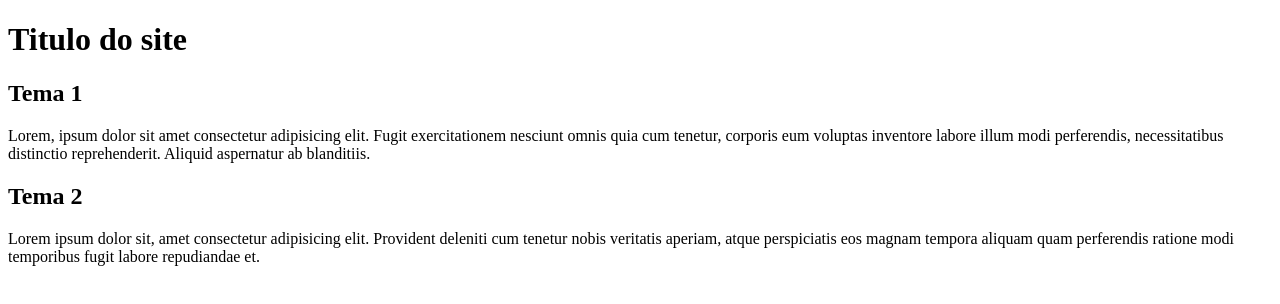
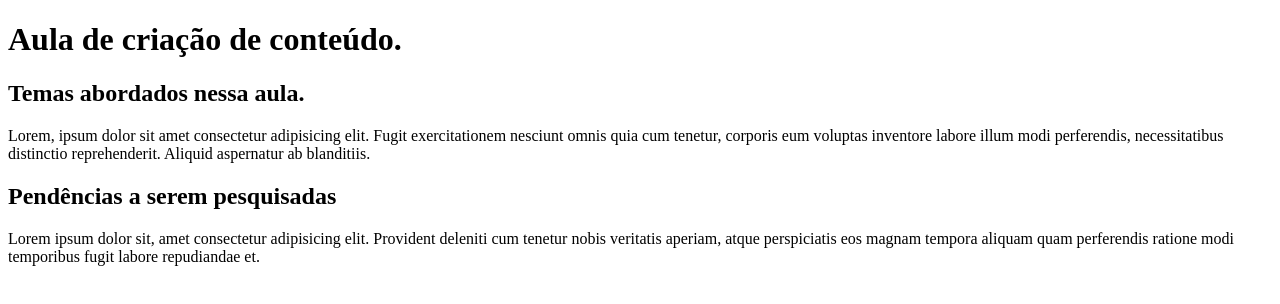
Before and after one commit to antoniomansim/ProjetoSiteAula, a plain HTML site: page index.html in a window 1280 px wide. Drawn offline with Linux system fonts and the light colour scheme.

Commit message:
Temas de abordagem na aula.
Foi apenas alterado o texto do cabeçalho.

```diff
--- a/index.html
+++ b/index.html
@@ -9,14 +9,14 @@
 <body>
     <main>
         <header>
-           <h1> Titulo do site</h1>
+           <h1> Aula de criação de conteúdo.</h1>
         </header>
         <article>
-        <h2>Tema 1</h2>
+        <h2>Temas abordados nessa aula.</h2>
         <p>Lorem, ipsum dolor sit amet consectetur adipisicing elit. Fugit exercitationem nesciunt omnis quia cum tenetur, corporis eum voluptas inventore labore illum modi perferendis, necessitatibus distinctio reprehenderit. Aliquid aspernatur ab blanditiis.</p>
     </article>
     <article>
-        <h2>Tema 2</h2>
+        <h2>Pendências a serem pesquisadas</h2>
         <p>Lorem ipsum dolor sit, amet consectetur adipisicing elit. Provident deleniti cum tenetur nobis veritatis aperiam, atque perspiciatis eos magnam tempora aliquam quam perferendis ratione modi temporibus fugit labore repudiandae et.</p>
         </article>
 
```
